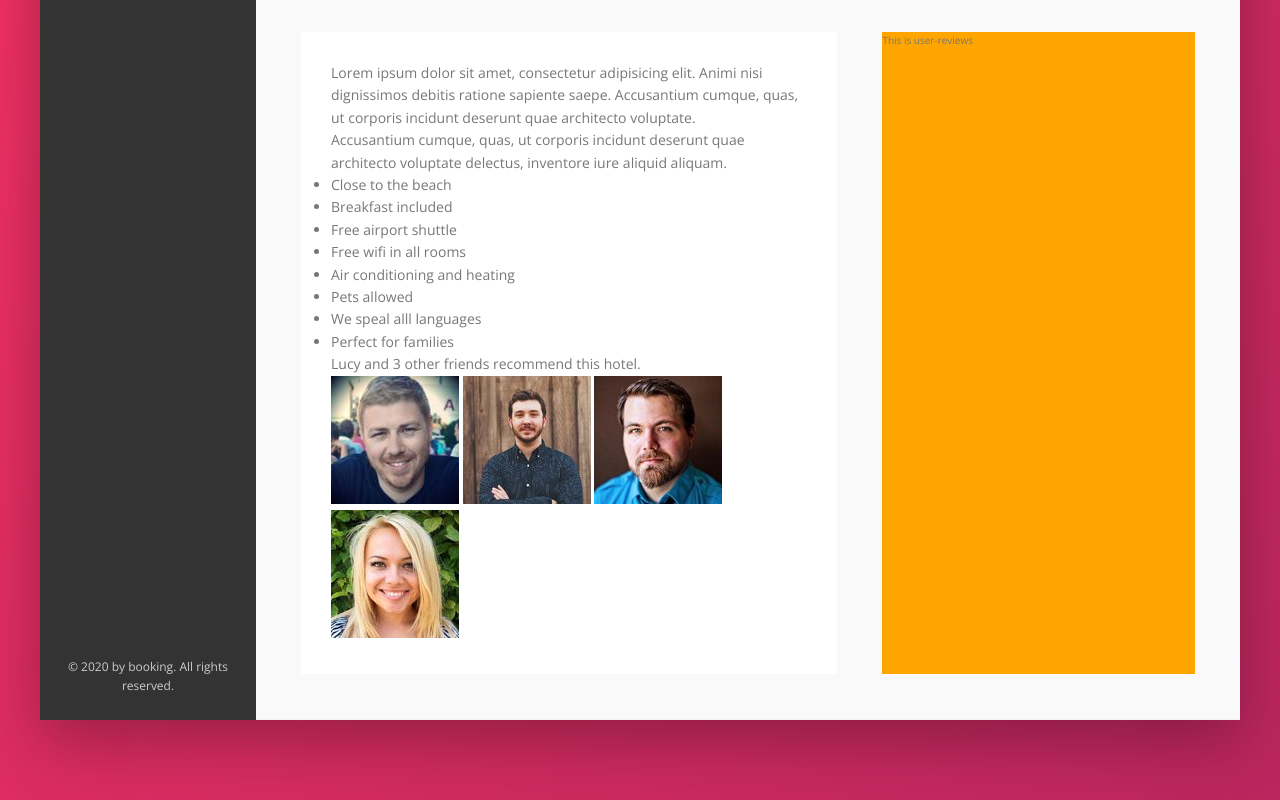
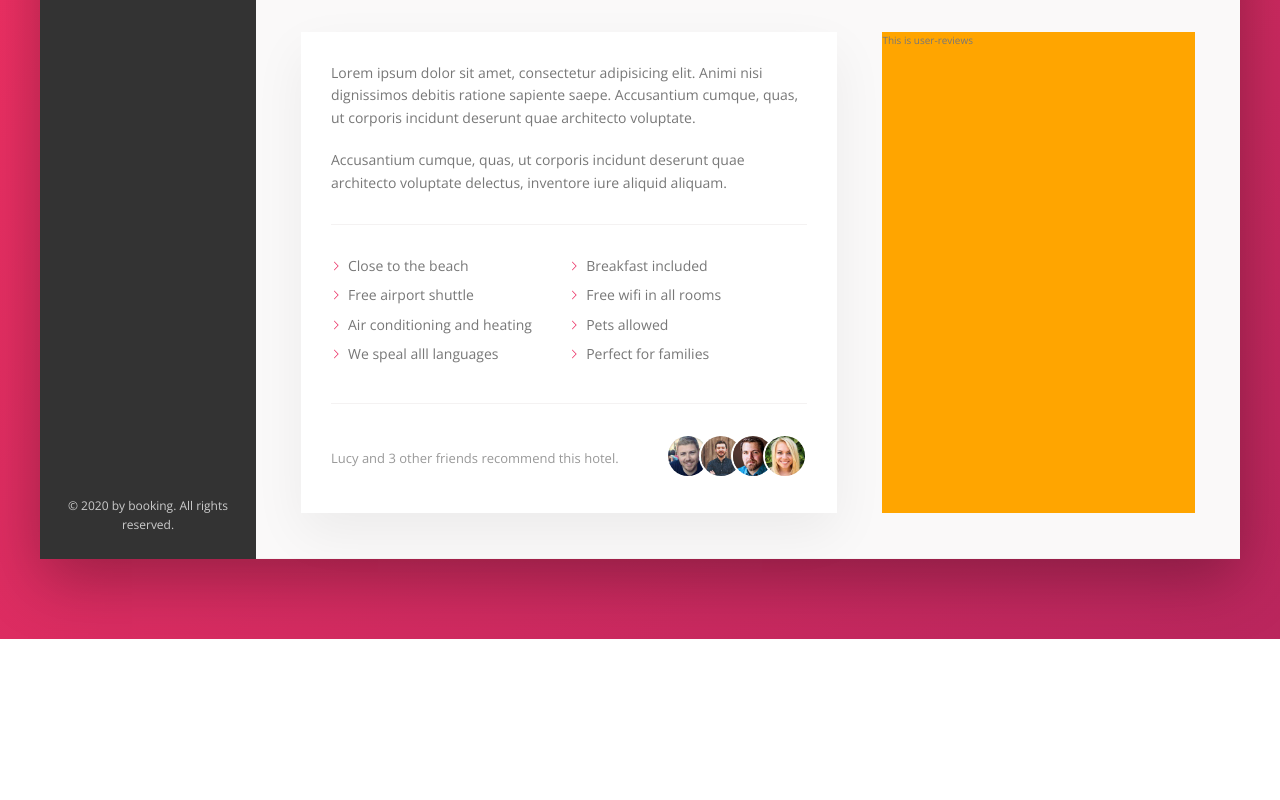
Before and after one commit to skusebauch/booking-vac, a website: page index.html in a window 1280 px wide. Shown: the part 615-1415 px from the top of the page. After the commit the page ends 1254 px from the top, so only its background shows below. Drawn offline with nearby package versions, Linux system fonts and the light colour scheme.

Commit message:
accomplished description

```diff
--- a/index.html
+++ b/index.html
@@ -153,12 +153,12 @@
                   <p class="recommend__count">
                     Lucy and 3 other friends recommend this hotel.
                   </p>
-                </div>
-                <div class="recommend__friends">
-                  <img src="img/user-3.jpg" alt="Friend 1" class="recommend__photo">
-                  <img src="img/user-4.jpg" alt="Friend 2" class="recommend__photo">
-                  <img src="img/user-5.jpg" alt="Friend 3" class="recommend__photo">
-                  <img src="img/user-6.jpg" alt="Friend 4" class="recommend__photo">
+                  <div class="recommend__friends">
+                    <img src="img/user-3.jpg" alt="Friend 1" class="recommend__photo">
+                    <img src="img/user-4.jpg" alt="Friend 2" class="recommend__photo">
+                    <img src="img/user-5.jpg" alt="Friend 3" class="recommend__photo">
+                    <img src="img/user-6.jpg" alt="Friend 4" class="recommend__photo">
+                  </div>
                 </div>
               </div>
 
--- a/sass/_base.scss
+++ b/sass/_base.scss
@@ -13,6 +13,7 @@
   --color-grey-dark-3: #999;
 
   --shadow-dark: 0 2rem 6rem rgba(0,0,0,.3);
+  --shadow-light: 0 2rem 5rem rgba(0,0,0,.06);
   --line: 1px solid var(--color-grey-light-2);
 }
 
--- a/sass/_components.scss
+++ b/sass/_components.scss
@@ -310,3 +310,82 @@
     background-origin: none;
   }
 }
+
+/////////////////
+// PARAGRAPH
+
+// only all of the same type of the element
+.paragraph:not(:last-of-type) {
+  margin-bottom: 2rem;
+}
+
+/////////////////
+// LIST
+.list {
+  list-style: none;
+  margin: 3rem 0;
+  padding: 3rem 0;
+  border-top: var(--line);
+  border-bottom: var(--line);
+  display: flex;
+  flex-wrap: wrap;
+
+  &__item::before {
+    // you need to declare this here otherwise this is not gonna show
+    content: "";
+    display: inline-block;
+    height: 1rem;
+    width: 1rem;
+    margin-right: .7rem;
+    fill: var(--color-primary);
+
+    // old way: to implement the svg files
+    // background-image: url(../img/chevron-thin-right.svg);
+    // background-size: cover;
+
+    // newer approach
+    background-color: var(--color-primary);
+    -webkit-mask-image: url(../img/chevron-thin-right.svg);
+    -webkit-mask-size: cover;
+    mask-image: url(../img/chevron-thin-right.svg);
+    mask-size: cover;
+  }
+
+  &__item {
+    // dont grow dont shrink and the width of one item is 50% that we have two
+    flex: 0 0 50%;
+    margin-bottom: .7rem;
+  }
+}
+
+/////////////////
+// RECOMMEND
+
+.recommend {
+  font-size: 1.3rem;
+  color: var(--color-grey-dark-3);
+  display: flex;
+  align-items: center;
+
+  &__count {
+    // get auto margin get friends box all the way to the right side
+    margin-right: auto;
+  }
+
+  &__friends {
+
+  }
+
+  &__photo {
+    // default behaviour just that we get the border out of images
+    box-sizing: content-box;
+    height: 4rem;
+    width: 4rem;
+    border-radius: 50%;
+    border: 2.5px solid #fff;
+
+    &:not(:last-child) {
+      margin-right: -1.5rem;
+    }
+  }
+}
```
Also changed, not shown: css/style.css.
